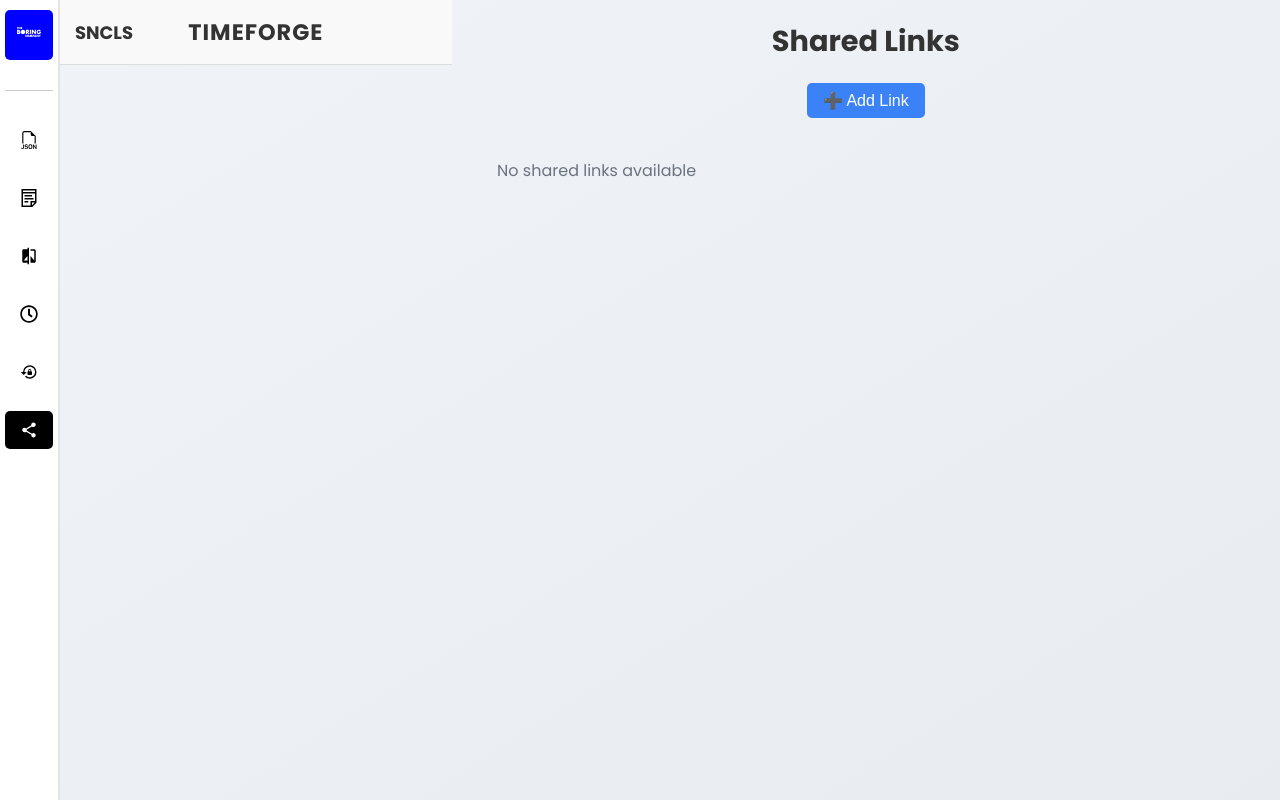
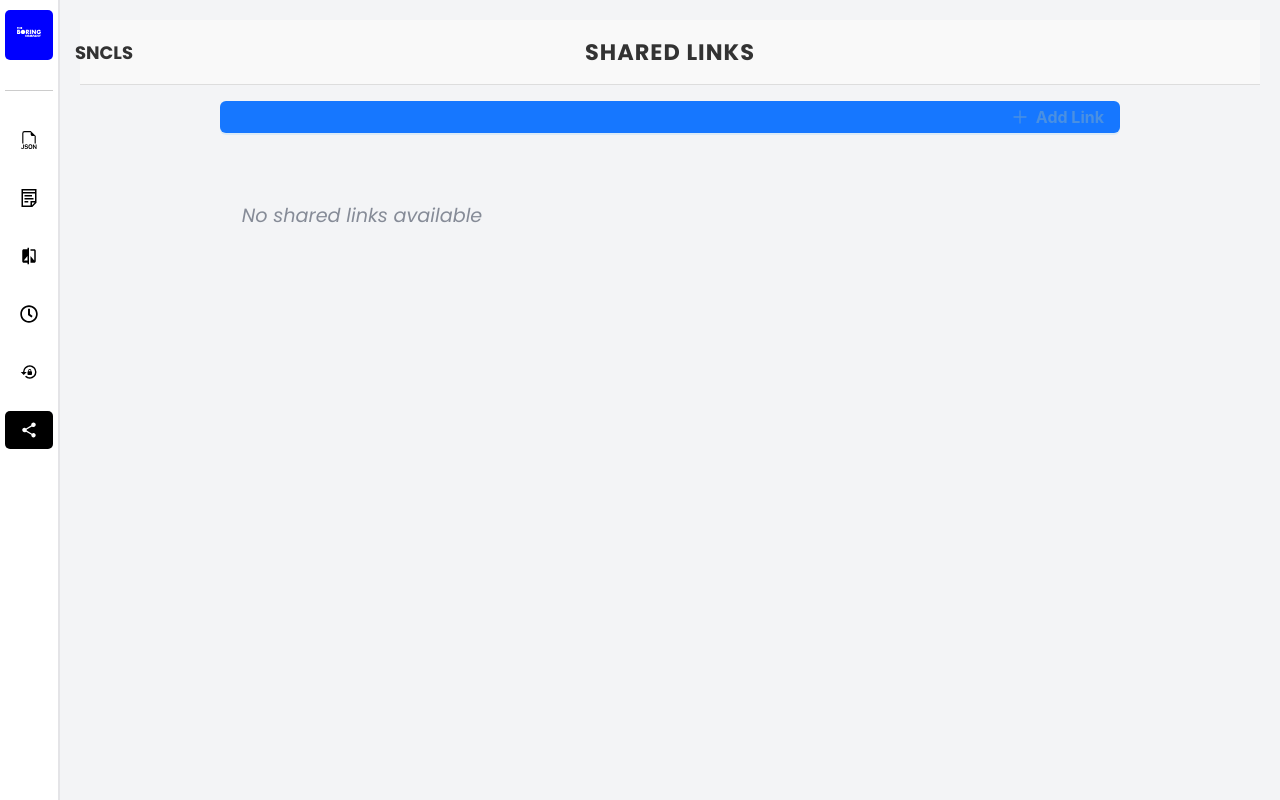
Before and after one commit to saikiran0925/sncls-v2, a React (Vite) app: page /shared-list in a window 1280 px wide. Built offline with nearby package versions, Linux system fonts and the light colour scheme.

Commit message:
Implement SharedListLinks

```diff
--- a/src/css/SharedLinksList.css
+++ b/src/css/SharedLinksList.css
@@ -1,84 +1,148 @@
+/* ✅ Main App Container */
 .sll-app-container {
   display: flex;
   flex-direction: column;
   align-items: center;
+  background-color: #f3f4f6;
+  flex-grow: 1;
   padding: 20px;
 }
 
-.sll-app-header {
-  font-size: 1.8rem;
-  font-weight: bold;
-  margin-bottom: 20px;
+/* ✅ Button Styling */
+.sll-button {
+  padding: 12px 20px;
+  border: none;
+  border-radius: 10px;
+  font-size: 1rem;
+  font-weight: 700;
+  cursor: pointer;
+  transition: transform 0.3s ease, box-shadow 0.3s ease;
+  display: flex;
+  align-items: center;
+  justify-content: center;
+  text-transform: uppercase;
 }
 
 .sll-submit-button {
-  background-color: #3b82f6;
+  background-color: #5BC0DE;
+  /* Light blue */
   color: white;
-  padding: 8px 16px;
-  border: none;
-  border-radius: 5px;
-  cursor: pointer;
-  font-size: 1rem;
 }
 
 .sll-submit-button:hover {
-  background-color: #2563eb;
+  background-color: #31A2C7;
+  /* Darker blue */
+  transform: translateY(-3px);
+  box-shadow: 0 6px 16px rgba(91, 192, 222, 0.4);
 }
 
 .sll-clear-button {
-  background-color: #ef4444;
+  background-color: #D9534F;
+  /* Bright red */
   color: white;
-  padding: 8px 16px;
-  border: none;
-  border-radius: 5px;
-  cursor: pointer;
-  font-size: 1rem;
 }
 
 .sll-clear-button:hover {
-  background-color: #dc2626;
+  background-color: #C9302C;
+  /* Darker red */
+  transform: translateY(-3px);
+  box-shadow: 0 6px 16px rgba(217, 83, 79, 0.4);
 }
 
-/* ✅ Adjusted Layout for Cards */
+/* ✅ Add Link Button */
+.sll-add-link {
+  display: flex;
+  justify-content: flex-end;
+  width: 100%;
+  max-width: 900px;
+  margin-top: 16px;
+  margin-bottom: 20px;
+  font-size: 1rem;
+  font-weight: 700;
+  color: #4A90E2;
+  /* Soft blue */
+  cursor: pointer;
+  transition: color 0.3s ease;
+}
+
+.sll-add-link:hover {
+  color: #357ABD;
+  /* Darker blue */
+}
+
+/* ✅ Card Container */
 .sll-card-container {
   display: grid;
-  grid-template-columns: repeat(auto-fill, minmax(250px, 1fr)); /* Grid-based responsive layout */
-  gap: 1.2rem;
+  grid-template-columns: repeat(3, 1fr);
+  gap: 1.5rem;
   width: 100%;
   max-width: 900px;
-  margin-top: 20px;
+  margin-top: 24px;
 }
 
+/* ✅ Card Box */
 .sll-card-box {
-  background: #ffffff;
-  padding: 1rem;
-  border-radius: 12px;
-  box-shadow: 0 4px 12px rgba(0, 0, 0, 0.1);
+  background: white;
+  padding: 1.5rem;
+  border-radius: 16px;
+  box-shadow: 0 6px 18px rgba(0, 0, 0, 0.12);
   text-align: center;
-  transition: transform 0.2s ease-in-out, box-shadow 0.2s ease-in-out;
+  transition: transform 0.3s ease, box-shadow 0.3s ease;
+  display: flex;
+  flex-direction: column;
+  align-items: center;
+  border: 1px solid #e5e7eb;
 }
 
 .sll-card-box:hover {
   transform: translateY(-5px);
-  box-shadow: 0 8px 20px rgba(0, 0, 0, 0.15);
+  box-shadow: 0 12px 30px rgba(0, 0, 0, 0.15);
 }
 
+/* ✅ Card Title */
 .sll-card-title {
-  font-size: 1.2rem;
+  font-size: 1.4rem;
   font-weight: 700;
-  color: #3b82f6;
-  margin-bottom: 10px;
+  color: #2563eb;
+  /* Blue */
+  margin-bottom: 12px;
 }
 
+/* ✅ Card Actions */
 .sll-card-actions {
   display: flex;
   justify-content: center;
-  gap: 8px;
+  gap: 12px;
+  width: 100%;
 }
 
+.sll-card-actions .sll-clear-button {
+  background-color: #D9534F;
+}
+
+.sll-card-actions .sll-clear-button:hover {
+  background-color: #C9302C;
+}
+
+/* ✅ No History Message */
 .sll-no-history {
-  font-size: 1rem;
+  font-size: 1.2rem;
   color: #6b7280;
   text-align: center;
-  margin-top: 20px;
+  margin-top: 24px;
+  font-style: italic;
+  opacity: 0.8;
 }
+
+/* ✅ Responsive Design */
+@media (max-width: 1024px) {
+  .sll-card-container {
+    grid-template-columns: repeat(2, 1fr);
+  }
+}
+
+@media (max-width: 768px) {
+  .sll-card-container {
+    grid-template-columns: 1fr;
+  }
+}
--- a/src/pages/SharedEditor.jsx
+++ b/src/pages/SharedEditor.jsx
@@ -40,7 +40,7 @@ const SharedEditor = () => {
 
   return (
     <div className="shared-editor-container">
-      <TopNavBar title="Shared Editor" />
+      <TopNavBar title="Shared Viewer" />
       <div className="editor-wrapper">
         <Editor
           height={height}
--- a/src/pages/SharedLinksList.jsx
+++ b/src/pages/SharedLinksList.jsx
@@ -1,10 +1,14 @@
 import React, { useState, useEffect } from "react";
 import { useNavigate } from "react-router-dom";
+import { Modal, Input, Button } from "antd";
+import { PlusOutlined } from "@ant-design/icons";
 import '../css/SharedLinksList.css';
 import TopNavBar from '../components/TopNavBar';
 
 const SharedLinksList = () => {
   const [links, setLinks] = useState([]);
+  const [isModalOpen, setIsModalOpen] = useState(false);
+  const [newLink, setNewLink] = useState("");
   const navigate = useNavigate();
 
   useEffect(() => {
@@ -20,35 +24,68 @@ const SharedLinksList = () => {
     localStorage.setItem("sharedLinks", JSON.stringify(updatedLinks));
   };
 
-  const handleAddNewLink = () => {
-    const newLink = prompt("Enter shared ID:");
-    if (newLink) {
-      const updatedLinks = [...links, newLink];
+  const handleAddNewLink = () => setIsModalOpen(true);
+
+  const handleModalOk = () => {
+    if (newLink.trim()) {
+      const updatedLinks = [...links, newLink.trim()];
       setLinks(updatedLinks);
       localStorage.setItem("sharedLinks", JSON.stringify(updatedLinks));
     }
+    setIsModalOpen(false);
+    setNewLink("");
   };
 
   return (
-    <>
-      <TopNavBar title="TimeForge" />
     <div className="sll-app-container">
-        <h2 className="sll-app-header">Shared Links</h2>
-        <button className="sll-submit-button" onClick={handleAddNewLink}>
-          ➕ Add Link
-        </button>
+      <TopNavBar title="Shared Links" />
+
+      {/* Add Link Button */}
+      <Button
+        type="primary"
+        icon={<PlusOutlined />}
+        onClick={handleAddNewLink}
+        className="sll-add-link"
+      >
+        Add Link
+      </Button>
+
+      {/* Modal for Adding New Link */}
+      <Modal
+        title="Add New Link"
+        open={isModalOpen}
+        onOk={handleModalOk}
+        onCancel={() => setIsModalOpen(false)}
+        okText="Add"
+      >
+        <Input
+          placeholder="Enter shared ID"
+          value={newLink}
+          onChange={(e) => setNewLink(e.target.value)}
+        />
+      </Modal>
+
+      {/* Cards Display */}
       <div className="sll-card-container">
         {links.length > 0 ? (
           links.map((shareId) => (
             <div className="sll-card-box" key={shareId}>
               <h3 className="sll-card-title">{shareId}</h3>
               <div className="sll-card-actions">
-                  <button className="sll-submit-button" onClick={() => handleOpen(shareId)}>
+                <Button
+                  type="primary"
+                  onClick={() => handleOpen(shareId)}
+                  className="sll-button"
+                >
                   Open
-                  </button>
-                  <button className="sll-clear-button" onClick={() => handleRemove(shareId)}>
-                    ❌ Remove
-                  </button>
+                </Button>
+                <Button
+                  type="danger"
+                  onClick={() => handleRemove(shareId)}
+                  className="sll-clear-button"
+                >
+                  Remove
+                </Button>
               </div>
             </div>
           ))
@@ -57,7 +94,6 @@ const SharedLinksList = () => {
         )}
       </div>
     </div>
-    </>
   );
 };
 
```
Lines whose indentation alone changed are shown as unchanged.
